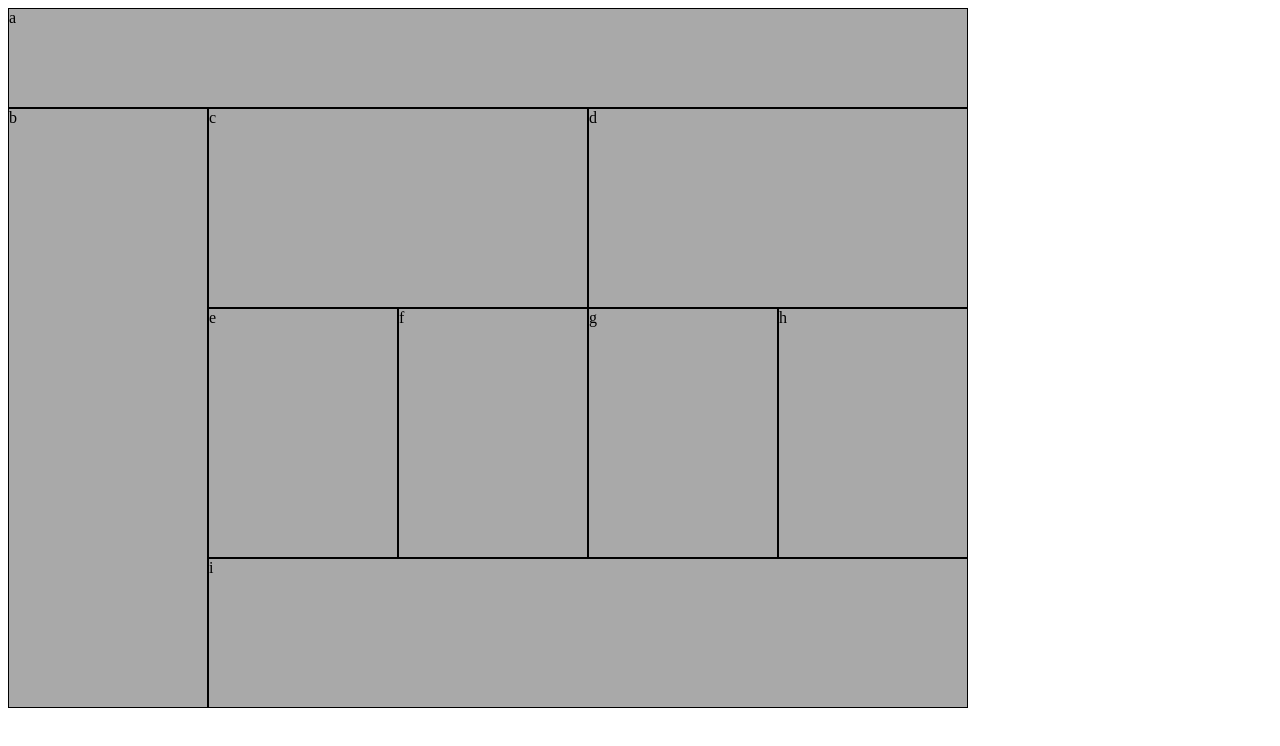
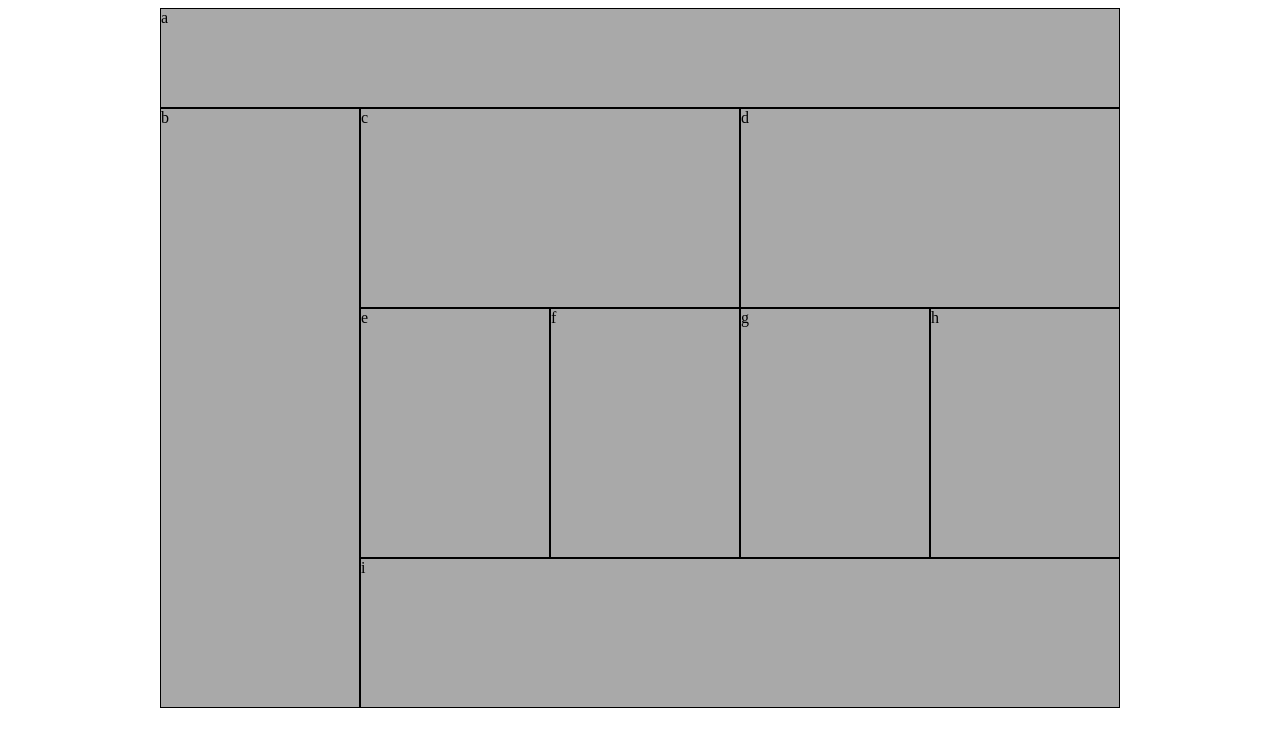
Before and after one commit to stariel/ui-challenge-1, a plain HTML site: page index.html in a window 1280 px wide. Drawn offline with Linux system fonts and the light colour scheme.

Commit message:
set body width and centered on largerr screens

```diff
--- a/index.html
+++ b/index.html
@@ -12,6 +12,7 @@
 </head>
 
 <body>
+    <section class="content">
         <div id="a">a</div>
         <div id="b">b</div>
         <section class="container">
@@ -27,6 +28,7 @@
         <section class="container">
             <div id="i">i</div>
         </section>
+    </section>
 </body>
 
 <footer>
--- a/styles/layout.css
+++ b/styles/layout.css
@@ -35,6 +35,12 @@ div {
 }
 
 @media (min-width: 800px) {
+
+    .content {
+        width: 960px;
+        margin: auto;
+    }
+
     #a {
         width: 960px;
         height: 100px;
```
Lines whose indentation alone changed are shown as unchanged.
